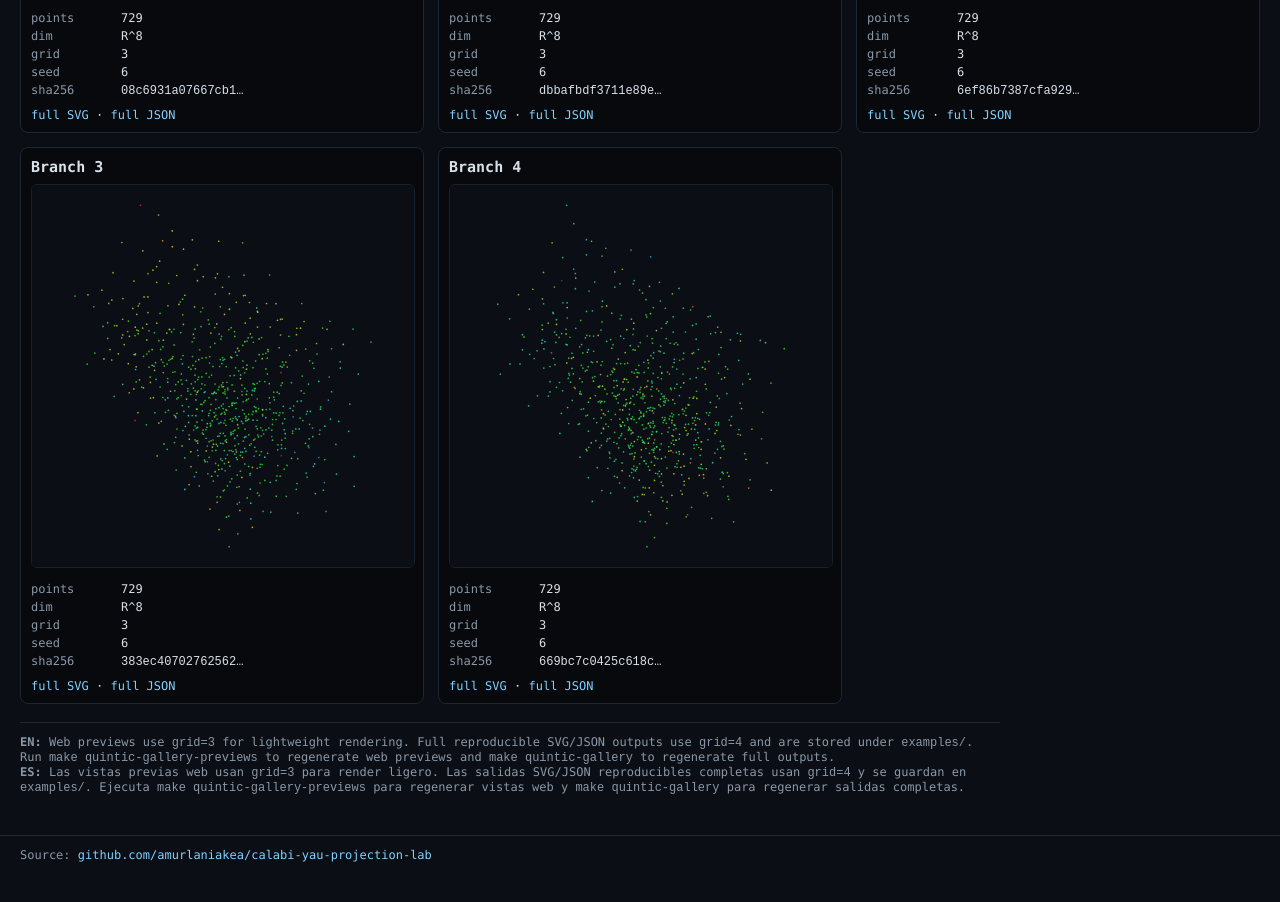
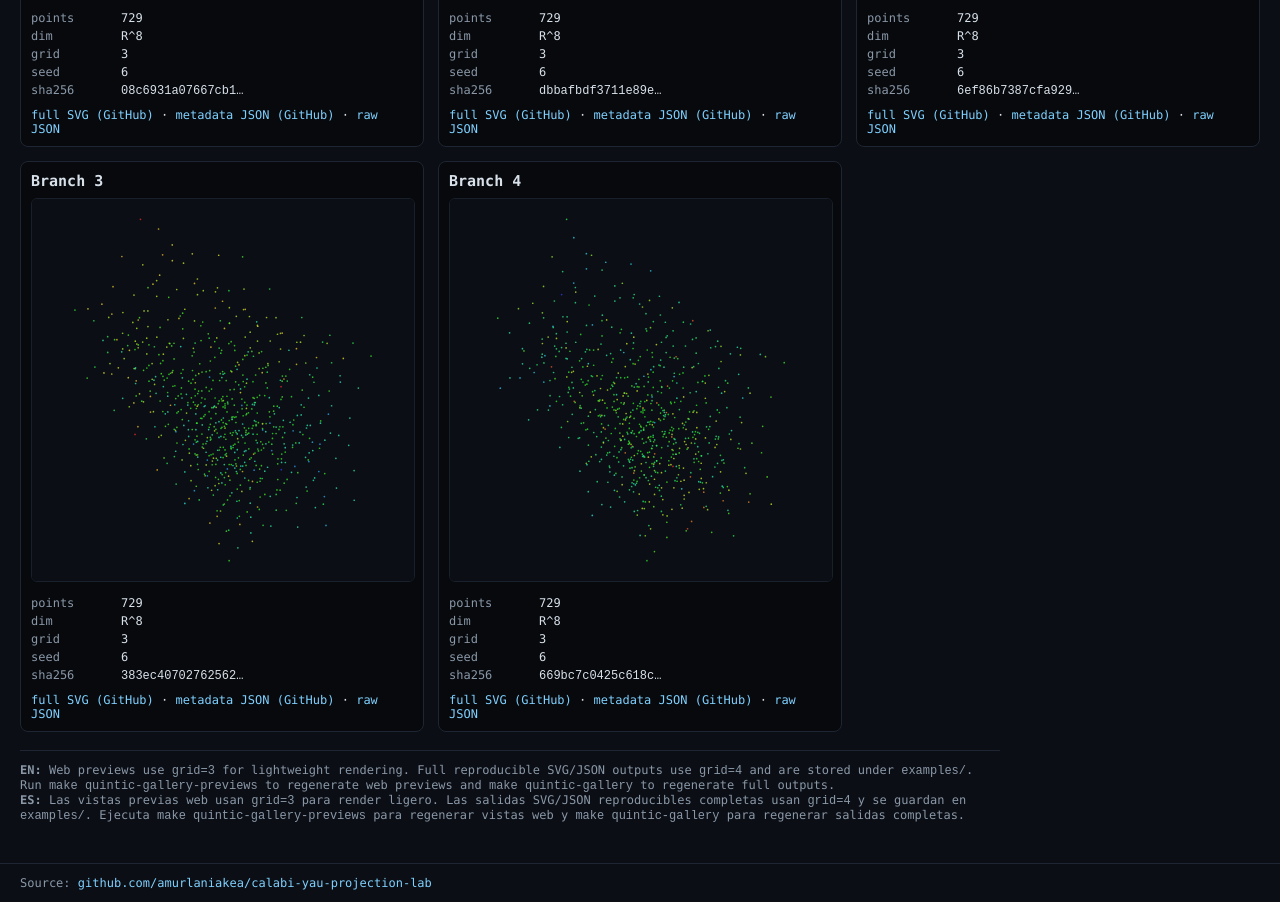
Before and after one commit to amurlaniakea/calabi-yau-projection-lab, a plain HTML site: page docs/quintic-branch-gallery.html in a window 1280 px wide. Shown: the part 664-1566 px from the top of the page. Before the commit the page ends 1538 px from the top, so only its background shows below. Drawn offline with Linux system fonts and the light colour scheme.

Commit message:
docs: add metadata contract and clarify gallery JSON links

```diff
--- a/docs/quintic-branch-gallery.html
+++ b/docs/quintic-branch-gallery.html
@@ -83,11 +83,11 @@ footer a:hover { text-decoration:underline; }
 <main>
 <p class="intro">The affine chart is <code>z0^5 + z1^5 + z2^5 + z3^5 + 1 = 0</code>, with <code>z3 = (-1 - z0^5 - z1^5 - z2^5)^(1/5)</code>. Branches 0 to 4 are different choices of the complex fifth root. They are local sheets, not the global quintic threefold. No metric or Ricci-flatness is computed here.</p>
 <div class="grid">
-<article class="card"><h2>Branch 0</h2><img src="assets/quintic_branches/branch0.svg" alt="Quintic affine chart branch 0" loading="lazy"><dl><dt>points</dt><dd>729</dd><dt>dim</dt><dd>R^8</dd><dt>grid</dt><dd>3</dd><dt>seed</dt><dd>6</dd><dt>sha256</dt><dd><code>08c6931a07667cb1…</code></dd></dl><p><a href="https://github.com/amurlaniakea/calabi-yau-projection-lab/blob/main/examples/quintic_branch0.svg">full SVG</a> · <a href="https://github.com/amurlaniakea/calabi-yau-projection-lab/blob/main/examples/quintic_branch0.json">full JSON</a></p></article>
-<article class="card"><h2>Branch 1</h2><img src="assets/quintic_branches/branch1.svg" alt="Quintic affine chart branch 1" loading="lazy"><dl><dt>points</dt><dd>729</dd><dt>dim</dt><dd>R^8</dd><dt>grid</dt><dd>3</dd><dt>seed</dt><dd>6</dd><dt>sha256</dt><dd><code>dbbafbdf3711e89e…</code></dd></dl><p><a href="https://github.com/amurlaniakea/calabi-yau-projection-lab/blob/main/examples/quintic_branch1.svg">full SVG</a> · <a href="https://github.com/amurlaniakea/calabi-yau-projection-lab/blob/main/examples/quintic_branch1.json">full JSON</a></p></article>
-<article class="card"><h2>Branch 2</h2><img src="assets/quintic_branches/branch2.svg" alt="Quintic affine chart branch 2" loading="lazy"><dl><dt>points</dt><dd>729</dd><dt>dim</dt><dd>R^8</dd><dt>grid</dt><dd>3</dd><dt>seed</dt><dd>6</dd><dt>sha256</dt><dd><code>6ef86b7387cfa929…</code></dd></dl><p><a href="https://github.com/amurlaniakea/calabi-yau-projection-lab/blob/main/examples/quintic_branch2.svg">full SVG</a> · <a href="https://github.com/amurlaniakea/calabi-yau-projection-lab/blob/main/examples/quintic_branch2.json">full JSON</a></p></article>
-<article class="card"><h2>Branch 3</h2><img src="assets/quintic_branches/branch3.svg" alt="Quintic affine chart branch 3" loading="lazy"><dl><dt>points</dt><dd>729</dd><dt>dim</dt><dd>R^8</dd><dt>grid</dt><dd>3</dd><dt>seed</dt><dd>6</dd><dt>sha256</dt><dd><code>383ec40702762562…</code></dd></dl><p><a href="https://github.com/amurlaniakea/calabi-yau-projection-lab/blob/main/examples/quintic_branch3.svg">full SVG</a> · <a href="https://github.com/amurlaniakea/calabi-yau-projection-lab/blob/main/examples/quintic_branch3.json">full JSON</a></p></article>
-<article class="card"><h2>Branch 4</h2><img src="assets/quintic_branches/branch4.svg" alt="Quintic affine chart branch 4" loading="lazy"><dl><dt>points</dt><dd>729</dd><dt>dim</dt><dd>R^8</dd><dt>grid</dt><dd>3</dd><dt>seed</dt><dd>6</dd><dt>sha256</dt><dd><code>669bc7c0425c618c…</code></dd></dl><p><a href="https://github.com/amurlaniakea/calabi-yau-projection-lab/blob/main/examples/quintic_branch4.svg">full SVG</a> · <a href="https://github.com/amurlaniakea/calabi-yau-projection-lab/blob/main/examples/quintic_branch4.json">full JSON</a></p></article>
+<article class="card"><h2>Branch 0</h2><img src="assets/quintic_branches/branch0.svg" alt="Quintic affine chart branch 0" loading="lazy"><dl><dt>points</dt><dd>729</dd><dt>dim</dt><dd>R^8</dd><dt>grid</dt><dd>3</dd><dt>seed</dt><dd>6</dd><dt>sha256</dt><dd><code>08c6931a07667cb1…</code></dd></dl><p><a href="https://github.com/amurlaniakea/calabi-yau-projection-lab/blob/main/examples/quintic_branch0.svg">full SVG (GitHub)</a> · <a href="https://github.com/amurlaniakea/calabi-yau-projection-lab/blob/main/examples/quintic_branch0.json">metadata JSON (GitHub)</a> · <a href="https://raw.githubusercontent.com/amurlaniakea/calabi-yau-projection-lab/main/examples/quintic_branch0.json">raw JSON</a></p></article>
+<article class="card"><h2>Branch 1</h2><img src="assets/quintic_branches/branch1.svg" alt="Quintic affine chart branch 1" loading="lazy"><dl><dt>points</dt><dd>729</dd><dt>dim</dt><dd>R^8</dd><dt>grid</dt><dd>3</dd><dt>seed</dt><dd>6</dd><dt>sha256</dt><dd><code>dbbafbdf3711e89e…</code></dd></dl><p><a href="https://github.com/amurlaniakea/calabi-yau-projection-lab/blob/main/examples/quintic_branch1.svg">full SVG (GitHub)</a> · <a href="https://github.com/amurlaniakea/calabi-yau-projection-lab/blob/main/examples/quintic_branch1.json">metadata JSON (GitHub)</a> · <a href="https://raw.githubusercontent.com/amurlaniakea/calabi-yau-projection-lab/main/examples/quintic_branch1.json">raw JSON</a></p></article>
+<article class="card"><h2>Branch 2</h2><img src="assets/quintic_branches/branch2.svg" alt="Quintic affine chart branch 2" loading="lazy"><dl><dt>points</dt><dd>729</dd><dt>dim</dt><dd>R^8</dd><dt>grid</dt><dd>3</dd><dt>seed</dt><dd>6</dd><dt>sha256</dt><dd><code>6ef86b7387cfa929…</code></dd></dl><p><a href="https://github.com/amurlaniakea/calabi-yau-projection-lab/blob/main/examples/quintic_branch2.svg">full SVG (GitHub)</a> · <a href="https://github.com/amurlaniakea/calabi-yau-projection-lab/blob/main/examples/quintic_branch2.json">metadata JSON (GitHub)</a> · <a href="https://raw.githubusercontent.com/amurlaniakea/calabi-yau-projection-lab/main/examples/quintic_branch2.json">raw JSON</a></p></article>
+<article class="card"><h2>Branch 3</h2><img src="assets/quintic_branches/branch3.svg" alt="Quintic affine chart branch 3" loading="lazy"><dl><dt>points</dt><dd>729</dd><dt>dim</dt><dd>R^8</dd><dt>grid</dt><dd>3</dd><dt>seed</dt><dd>6</dd><dt>sha256</dt><dd><code>383ec40702762562…</code></dd></dl><p><a href="https://github.com/amurlaniakea/calabi-yau-projection-lab/blob/main/examples/quintic_branch3.svg">full SVG (GitHub)</a> · <a href="https://github.com/amurlaniakea/calabi-yau-projection-lab/blob/main/examples/quintic_branch3.json">metadata JSON (GitHub)</a> · <a href="https://raw.githubusercontent.com/amurlaniakea/calabi-yau-projection-lab/main/examples/quintic_branch3.json">raw JSON</a></p></article>
+<article class="card"><h2>Branch 4</h2><img src="assets/quintic_branches/branch4.svg" alt="Quintic affine chart branch 4" loading="lazy"><dl><dt>points</dt><dd>729</dd><dt>dim</dt><dd>R^8</dd><dt>grid</dt><dd>3</dd><dt>seed</dt><dd>6</dd><dt>sha256</dt><dd><code>669bc7c0425c618c…</code></dd></dl><p><a href="https://github.com/amurlaniakea/calabi-yau-projection-lab/blob/main/examples/quintic_branch4.svg">full SVG (GitHub)</a> · <a href="https://github.com/amurlaniakea/calabi-yau-projection-lab/blob/main/examples/quintic_branch4.json">metadata JSON (GitHub)</a> · <a href="https://raw.githubusercontent.com/amurlaniakea/calabi-yau-projection-lab/main/examples/quintic_branch4.json">raw JSON</a></p></article>
 </div>
 <p class="note" translate="no">
 <strong>EN:</strong> Web previews use <code>grid=3</code> for lightweight rendering. Full reproducible SVG/JSON outputs use <code>grid=4</code> and are stored under <code>examples/</code>. Run <code>make quintic-gallery-previews</code> to regenerate web previews and <code>make quintic-gallery</code> to regenerate full outputs.<br>
```
Also changed, not shown: 2 other files.
